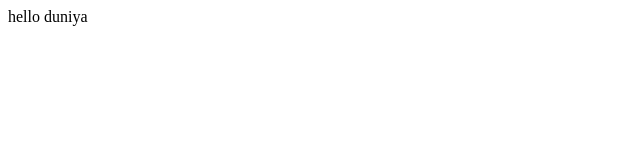
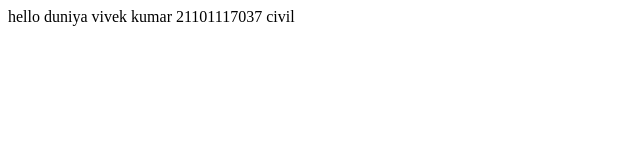
Before and after one commit to vivekrr11/Learninig-git, a plain HTML site: page index.html in a window 1280 px wide. Shown: the whole page, without its empty margins (0-640 px from the left). Drawn offline with Linux system fonts and the light colour scheme.

Commit message:
my info added

```diff
--- a/index.html
+++ b/index.html
@@ -8,5 +8,10 @@
 </head>
 <body>
     hello duniya
+    vivek kumar
+    21101117037
+    civil
+
+
 </body>
 </html>
```
